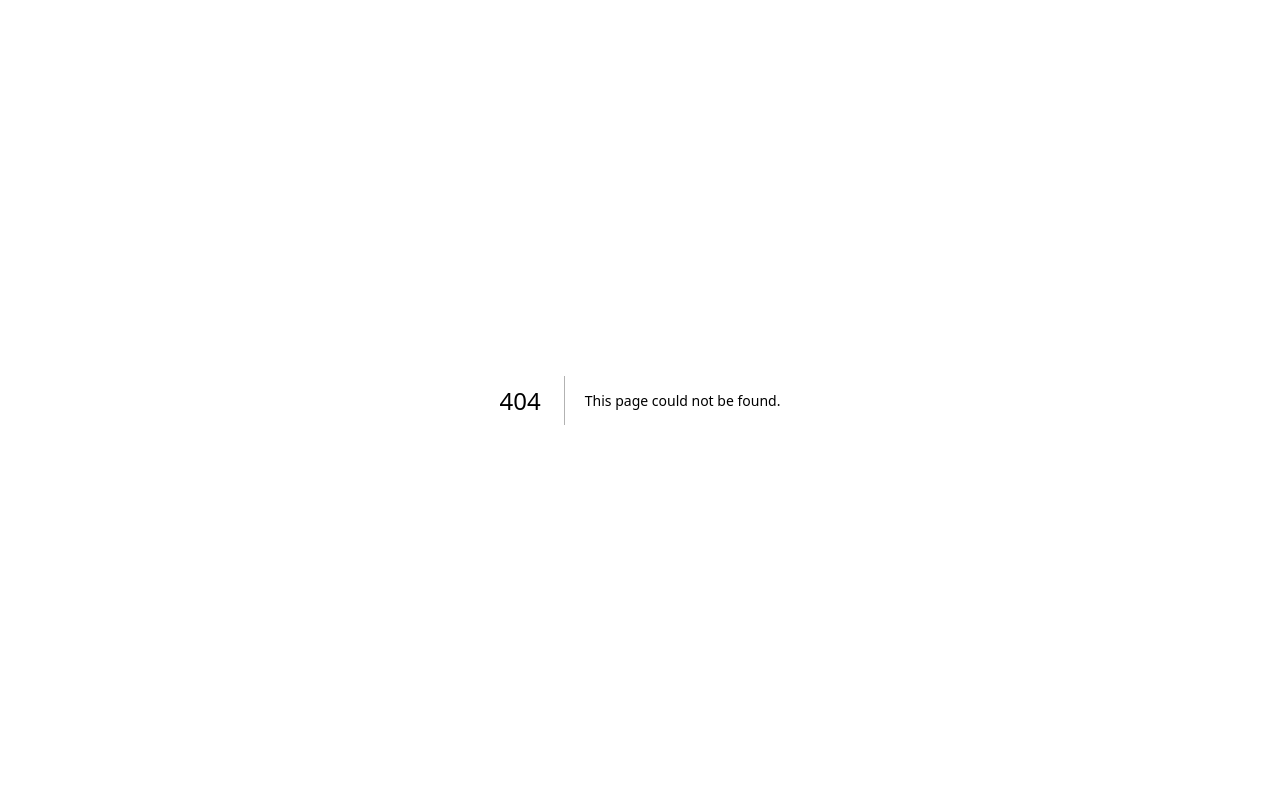
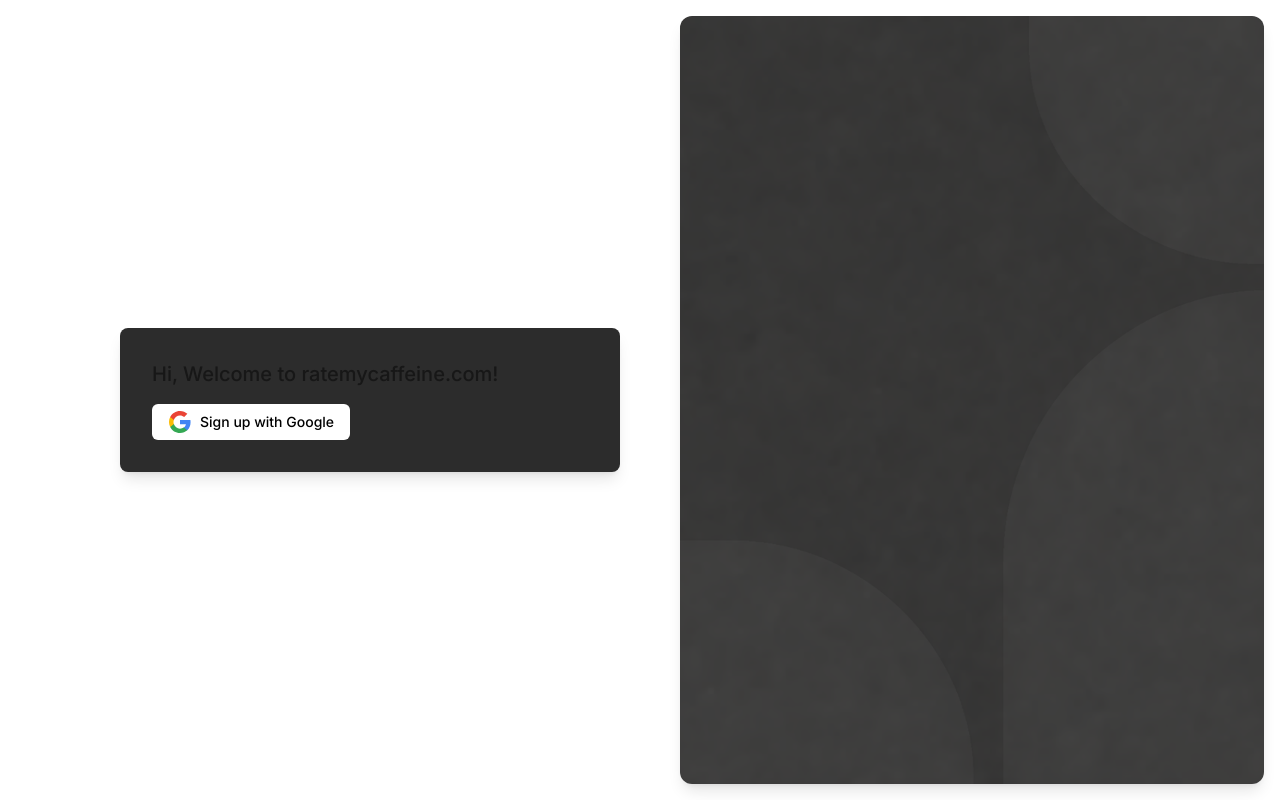
Before and after one commit to gyngare/ratemycaffeine-app, a Next.js app: page /login in a window 1280 px wide. Before the commit this address had no page. Built offline with nearby package versions, Linux system fonts and the light colour scheme.

Commit message:
feat: login page development ui

```diff
--- /dev/null
+++ b/app/login/page.tsx
@@ -0,0 +1,35 @@
+import { Button } from "@/components/ui/button";
+
+export default function Login() {
+  const signin = () => {
+    console.log("test");
+  };
+
+  return (
+    <div className="flex min-h-screen">
+      {/* Left */}
+      <div className="flex-1 p-10 flex flex-col justify-center">
+        <div className="shadow-lg max-w-[500px] ml-20 p-8 bg-[#2c2c2c] rounded-lg">
+          <div className="text-xl font-medium">
+            Hi, Welcome to ratemycaffeine.com!
+          </div>
+          <div className="mt-4">
+            <Button className="bg-white text-black hover:bg-gray-200 hover:cursor-pointer">
+              <img src="/assets/google.svg" alt="" />
+              Sign up with Google
+            </Button>
+          </div>
+        </div>
+      </div>
+
+      {/* Right */}
+      <div className="flex-1 p-4">
+        <img
+          src="/assets/login-bg.png"
+          alt=""
+          className="h-full w-full object-cover shadow-lg rounded-xl"
+        />
+      </div>
+    </div>
+  );
+}
--- a/app/shared/Header.tsx
+++ b/app/shared/Header.tsx
@@ -76,14 +76,11 @@ const Header: React.FC = () => {
 
       {/* Desktop Login */}
       <div className="mr-10 hidden lg:block">
-        <Tooltip content="Coming soon 👀">
-          <button
-            className="bg-white text-black py-2 px-8 rounded-[50px]"
-            disabled
-          >
+        <Link href="/login">
+          <button className="bg-white text-black py-2 px-8 rounded-[50px] hover:cursor-pointer">
             Login
           </button>
-        </Tooltip>
+        </Link>
       </div>
 
       {/* Mobile Menu */}
@@ -111,12 +108,11 @@ const Header: React.FC = () => {
                 <span className="cursor-pointer text-lg">Contribute</span>
               </Tooltip>
 
-              <button
-                className="mt-6 mr-4 bg-white text-black py-3 rounded-[50px]"
-                disabled
-              >
-                Login
-              </button>
+              <Link href="/login">
+                <button className="mt-6 mr-4 bg-white text-black py-2 px-8 rounded-xl hover:cursor-pointer">
+                  Login
+                </button>
+              </Link>
             </div>
           </SheetContent>
         </Sheet>
```
Also changed, not shown: public/assets/google.svg (added), public/assets/login-bg.png (added).
